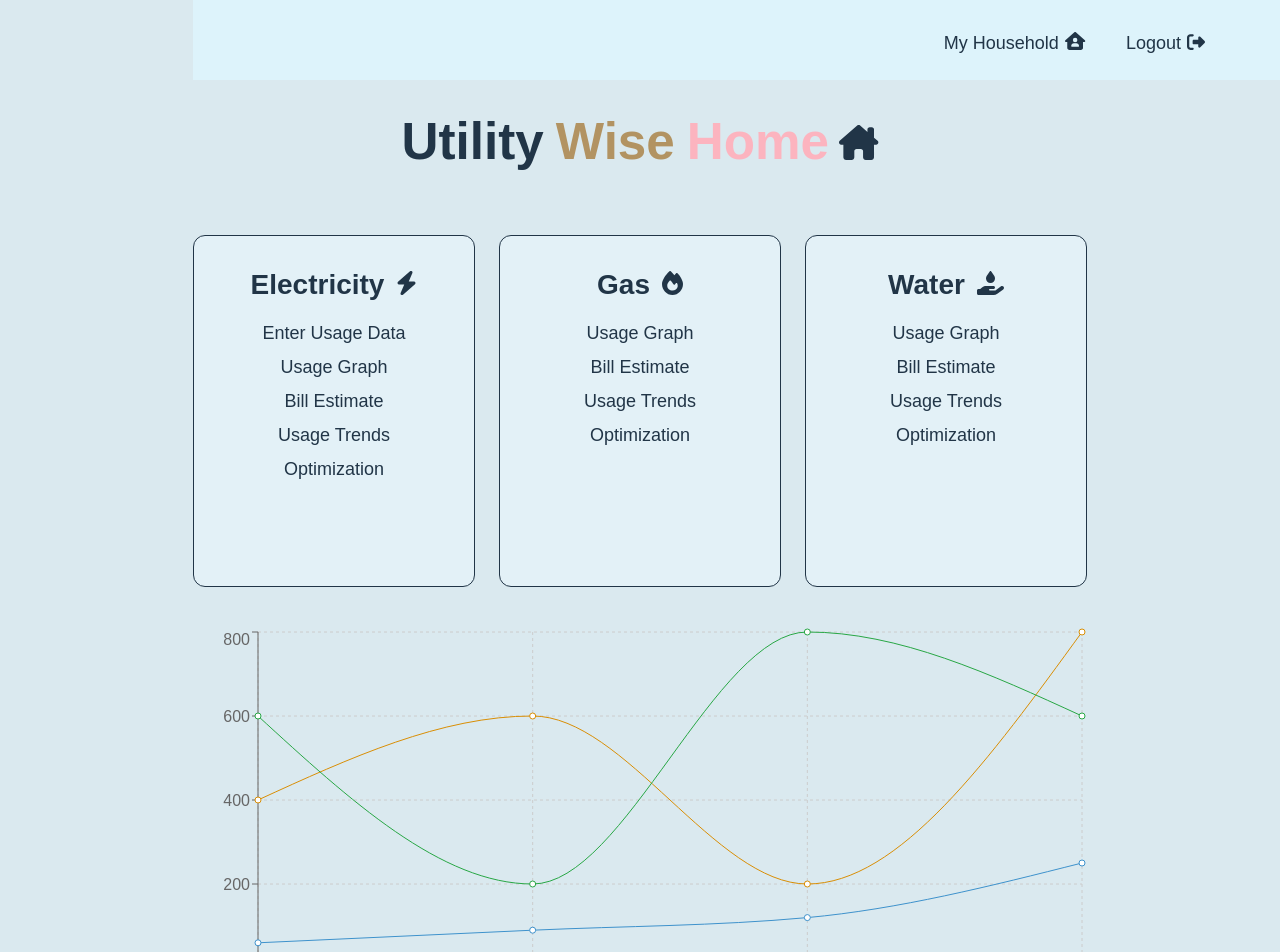
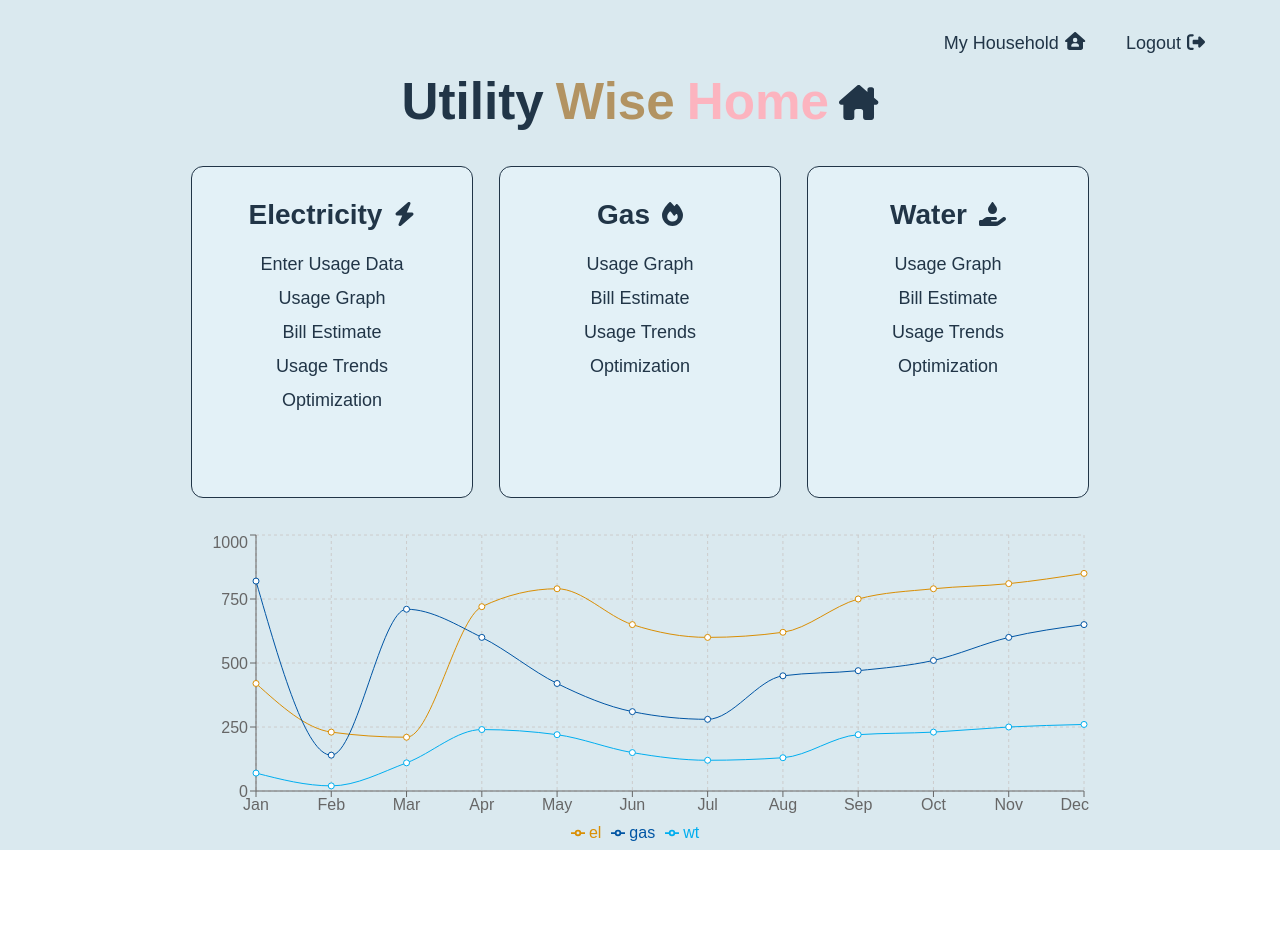
Before and after one commit to Elyzavetka/utility_wise_home, a React (Vite) app in the folder frontend/: page / in a window 1280 px wide. Shown: the top 952 px of the page. After the commit the page ends 857 px from the top, so only its background shows below. Built offline with nearby package versions, Linux system fonts and the light colour scheme.

Commit message:
update styles

```diff
--- a/frontend/src/App.css
+++ b/frontend/src/App.css
@@ -6,5 +6,4 @@ body {
   justify-content: center;
   align-items: flex-start;
   font-family: Arial, sans-serif;
-  /* padding-top: 25px; */
 }
--- a/frontend/src/components/Electricity /Electricity.module.css
+++ b/frontend/src/components/Electricity /Electricity.module.css
@@ -34,7 +34,7 @@
   padding: 15px;
   border: 1px solid #213547;
   width: 250px;
-  height: 320px;
+  height: 300px;
   margin: 20px auto;
 }
 
--- a/frontend/src/components/Gas/Gas.module.css
+++ b/frontend/src/components/Gas/Gas.module.css
@@ -34,7 +34,7 @@
   padding: 15px;
   border: 1px solid #213547;
   width: 250px;
-  height: 320px;
+  height: 300px;
   margin: 20px auto;
 }
 
--- a/frontend/src/components/Water/Water.module.css
+++ b/frontend/src/components/Water/Water.module.css
@@ -33,7 +33,7 @@
   padding: 15px;
   border: 1px solid #213547;
   width: 250px;
-  height: 320px;
+  height: 300px;
   margin: 20px auto;
 }
 
--- a/frontend/src/components/YearlyUsage/YearlyUsage.tsx
+++ b/frontend/src/components/YearlyUsage/YearlyUsage.tsx
@@ -10,10 +10,18 @@ import {
 } from "recharts";
 
 const data = [
-  { name: "Jan", el: 400, gas: 600, wt: 60 },
-  { name: "Feb", el: 600, gas: 200, wt: 90 },
-  { name: "March", el: 200, gas: 800, wt: 120 },
-  { name: "Apr", el: 800, gas: 600, wt: 250 },
+  { name: "Jan", el: 420, gas: 820, wt: 70 },
+  { name: "Feb", el: 230, gas: 140, wt: 20 },
+  { name: "Mar", el: 210, gas: 710, wt: 110 },
+  { name: "Apr", el: 720, gas: 600, wt: 240 },
+  { name: "May", el: 790, gas: 420, wt: 220 },
+  { name: "Jun", el: 650, gas: 310, wt: 150 },
+  { name: "Jul", el: 600, gas: 280, wt: 120 },
+  { name: "Aug", el: 620, gas: 450, wt: 130 },
+  { name: "Sep", el: 750, gas: 470, wt: 220 },
+  { name: "Oct", el: 790, gas: 510, wt: 230 },
+  { name: "Nov", el: 810, gas: 600, wt: 250 },
+  { name: "Dec", el: 850, gas: 650, wt: 260 },
 ];
 
 const YearlyUsage: React.FC = () => {
@@ -26,8 +34,8 @@ const YearlyUsage: React.FC = () => {
         <Tooltip />
         <Legend />
         <Line type="monotone" dataKey="el" stroke="#D98E04" />
-        <Line type="monotone" dataKey="gas" stroke="#28A745" />
-        <Line type="monotone" dataKey="wt" stroke="#3E92CC" />
+        <Line type="monotone" dataKey="gas" stroke="#0055A4" />
+        <Line type="monotone" dataKey="wt" stroke="#00AEEF" />
       </LineChart>
     </ResponsiveContainer>
   );
--- a/frontend/src/pages/Home/Home.module.css
+++ b/frontend/src/pages/Home/Home.module.css
@@ -22,12 +22,13 @@ h1 {
   display: inline-flex;
   align-items: center;
 }
+
 .utilityContainer {
   display: flex;
-  gap: 24px;
+  gap: 26px;
   justify-content: center;
   align-items: center;
-  margin-top: 10px;
+  margin-top: 5px;
 }
 
 .householdBtn {
@@ -58,18 +59,19 @@ h1 {
 }
 
 .yearlyUsageContainer {
-  padding-top: 20px;
-  height: 400px;
+  padding-top: 12px;
+  height: 320px;
   width: 100%;
 }
 
 .navMenu {
-  height: 80px;
+  height: 60px;
   width: 100vw;
-  background-color: #ddf3fb;
+  background-color: transparent;
   position: fixed;
 }
 
 .title {
-  padding-top: 80px;
+  padding-top: 40px;
+  margin-bottom: 10px;
 }
```
